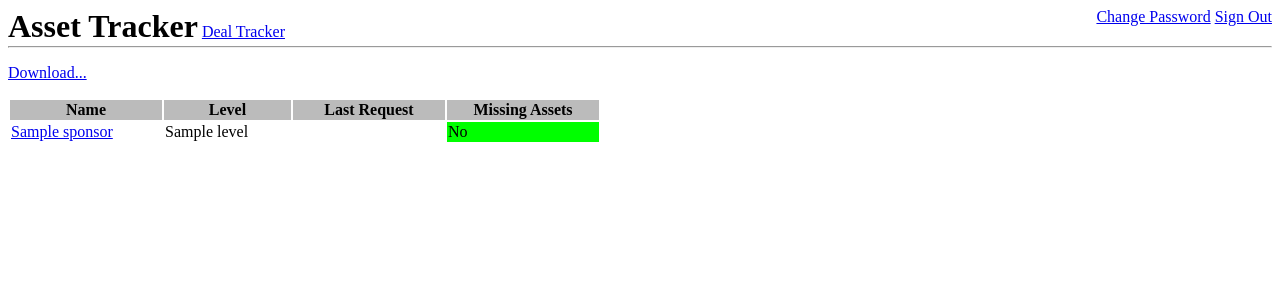
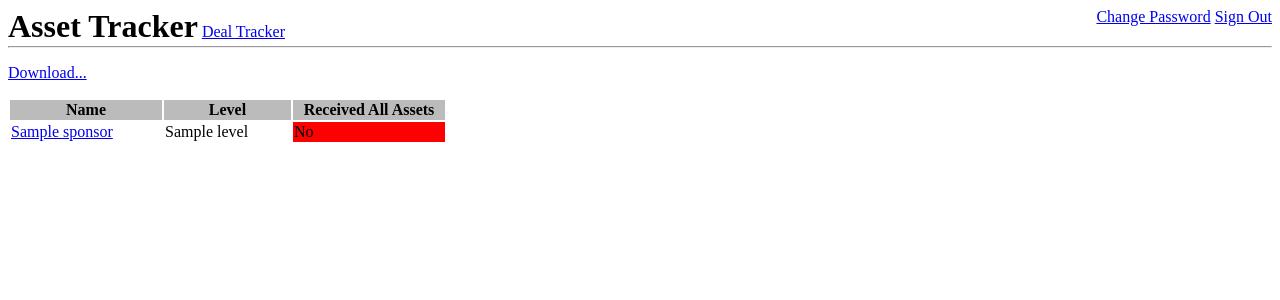
Before and after one commit to Auzzy/bfig-sponsor-tracker, a Python web app: template sponsortracker/assettracker/templates/assettracker.html in a window 1280 px wide. Shown: the top 300 px of the page. Run offline with Jinja, Linux system fonts and the light colour scheme; the template is opened without the code that fills it: most values are stand-ins (such as "Sample title", 1, 10 or a date in 2020).

Commit message:
Refactored from 'missing assets' to 'received assets'

```diff
--- a/sponsortracker/assettracker/templates/assettracker.html
+++ b/sponsortracker/assettracker/templates/assettracker.html
@@ -26,9 +26,6 @@
             <form id="website-updater" action="{{ url_for('assettracker.download_website_updates') }}" method="GET">
                 <input type="hidden" id="website-updates-date" name="website-updates-date" />
             </form>
-            <!--
-            <input type="text" id="website-updates-test" name="website-updates-test" />
-            -->
             <div id="website-updates-calendar"></div>
         </div>
     </div>
@@ -38,19 +35,19 @@
     <thead>
         <th style="min-width:150px;">Name</th>
         <th style="width:125px;">Level</th>
-        <th style="width:150px;">Last Request</th>
-        <th style="width:150px;">Missing Assets</th>
+        <!-- <th style="width:150px;">Last Request</th> -->
+        <th style="width:150px;">Received All Assets</th>
     </thead>
     <tbody>
         {% for sponsor in sponsors|sort(attribute="name") %}
         <tr>
             <td><a href="{{ url_for('assettracker.sponsor_page', id=sponsor.id) }}">{{ sponsor.name }}</a></td>
             <td>{{ sponsor.level.label }}</td>
-            <td></td>
-            {% if sponsor.missing_assets %}
-            <td class="missing">Yes</td>
+            <!-- <td></td> -->
+            {% if sponsor.received_assets %}
+            <td class="received">Yes</td>
             {% else %}
-            <td class="received">No</td>
+            <td class="missing">No</td>
             {% endif %}
         </tr>
         {% endfor %}
--- a/sponsortracker/model.py
+++ b/sponsortracker/model.py
@@ -58,7 +58,7 @@ def load_sponsor(target, context):
     # For use by the views and controllers - not in the DB
     target.assets_by_type = {}
     target.asset_type_by_date = {}
-    target.missing_assets = True
+    target.received_assets = True
     target.level = data.Level[target.level_name] if target.level_name else None
     if target.level:
         target.assets_by_type = collections.defaultdict(list)
@@ -66,7 +66,7 @@ def load_sponsor(target, context):
             target.assets_by_type[asset.type].append(asset)
 
         target.asset_type_by_date = {type:min(target.assets_by_type[type], key=lambda asset: asset.date) for type in target.assets_by_type}
-        target.missing_assets = any(type not in target.assets_by_type for type in target.level.assets) or not target.info.link or not target.info.description
+        target.received_assets = all(type in target.assets_by_type for type in target.level.assets) and target.info.link and target.info.description
 
 class Info(db.Model):
     id = db.Column(db.Integer, primary_key=True)
```
